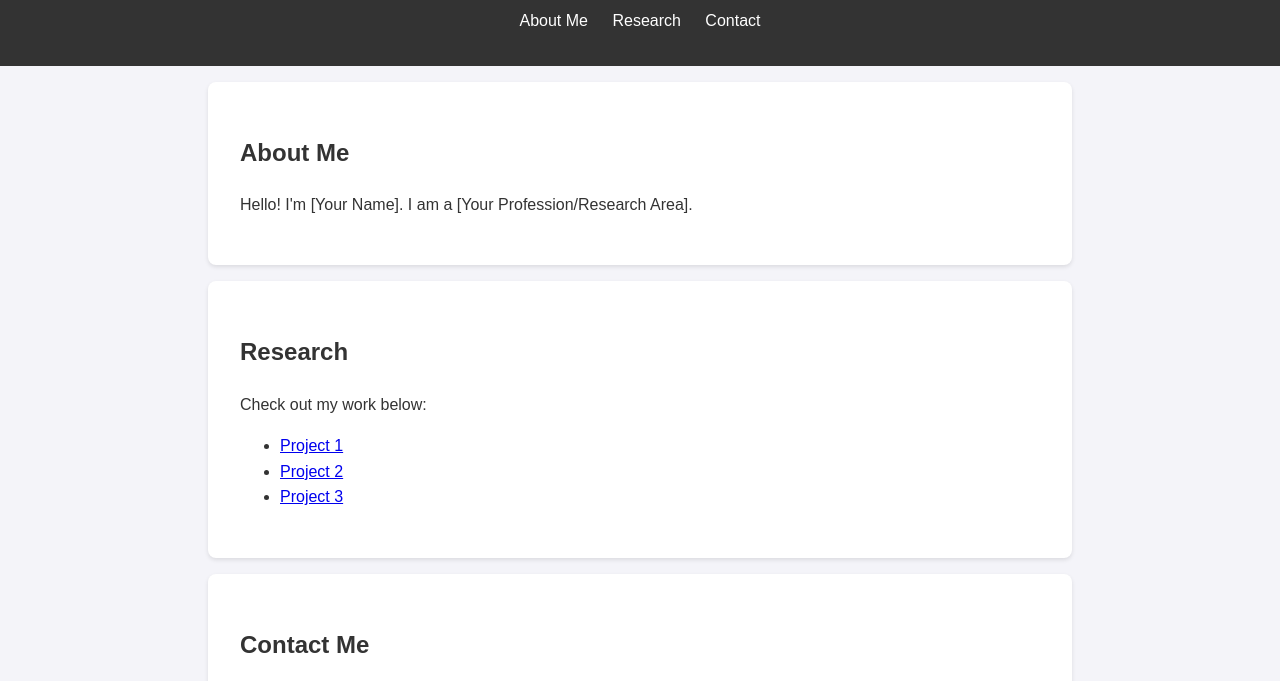
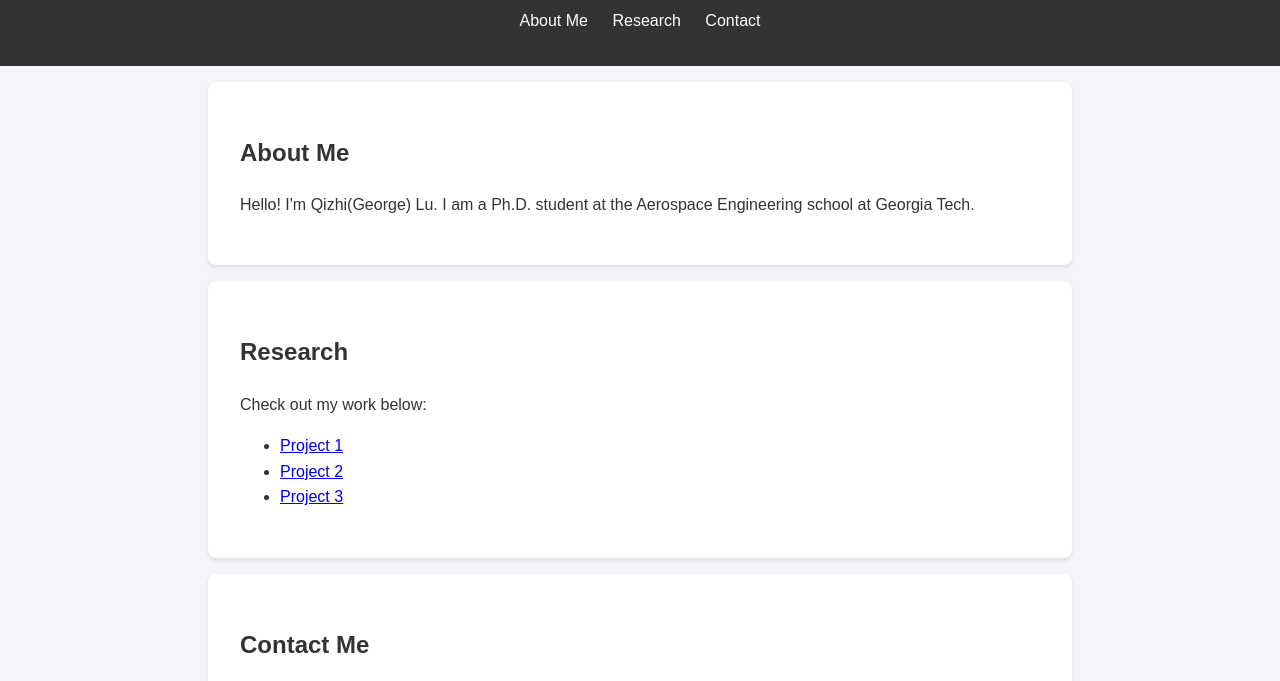
Before and after one commit to lqz119/personal_website, a plain HTML site: page index.html in a window 1280 px wide. Shown: the part 102-783 px from the top of the page. Drawn offline with Linux system fonts and the light colour scheme.

Commit message:
Update index.html

```diff
--- a/index.html
+++ b/index.html
@@ -21,7 +21,7 @@
     <main>
         <section id="about">
             <h2>About Me</h2>
-            <p>Hello! I'm [Your Name]. I am a [Your Profession/Research Area].</p>
+            <p>Hello! I'm Qizhi(George) Lu. I am a Ph.D. student at the Aerospace Engineering school at Georgia Tech.</p>
         </section>
         <section id="research">
             <h2>Research</h2>
```
